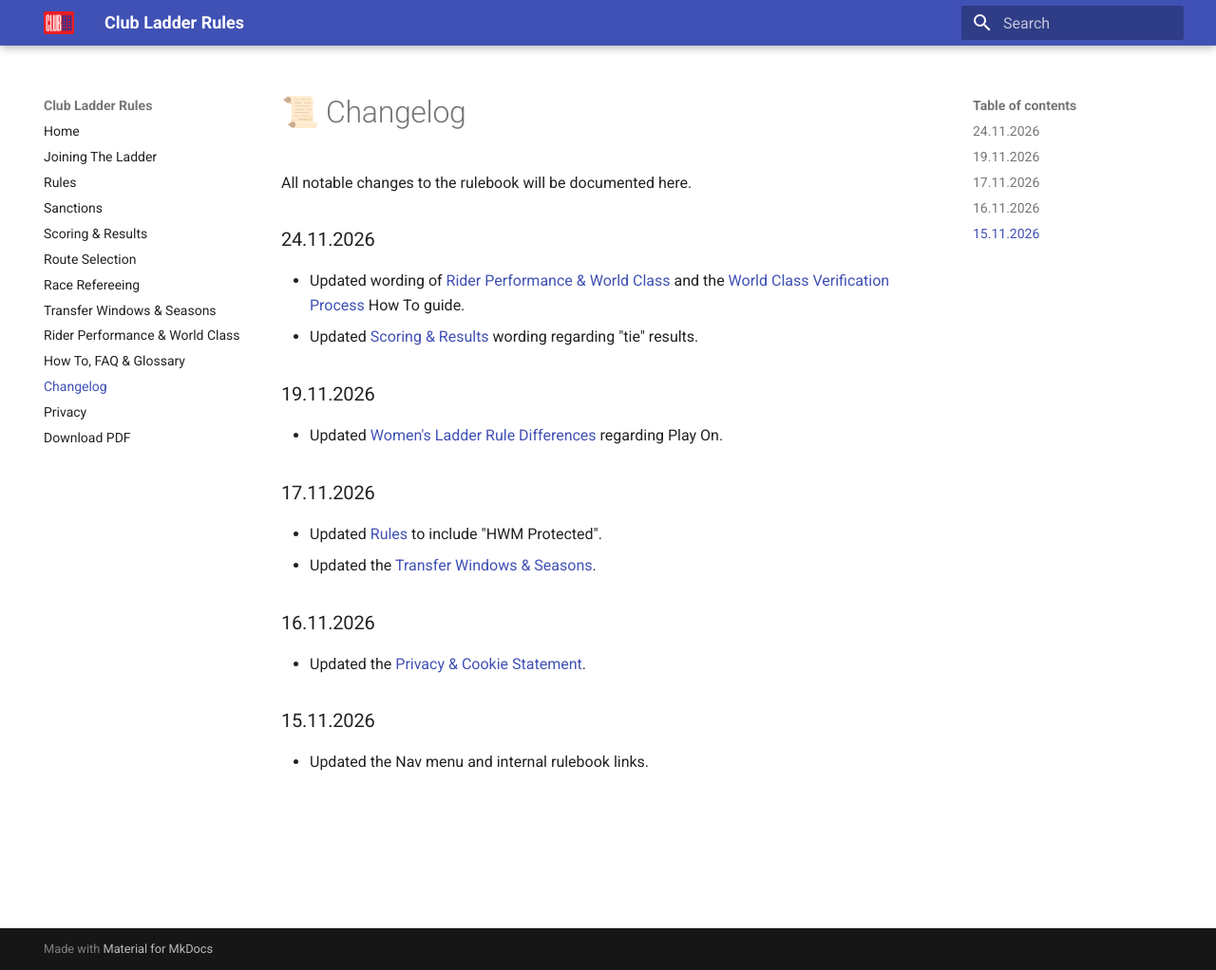
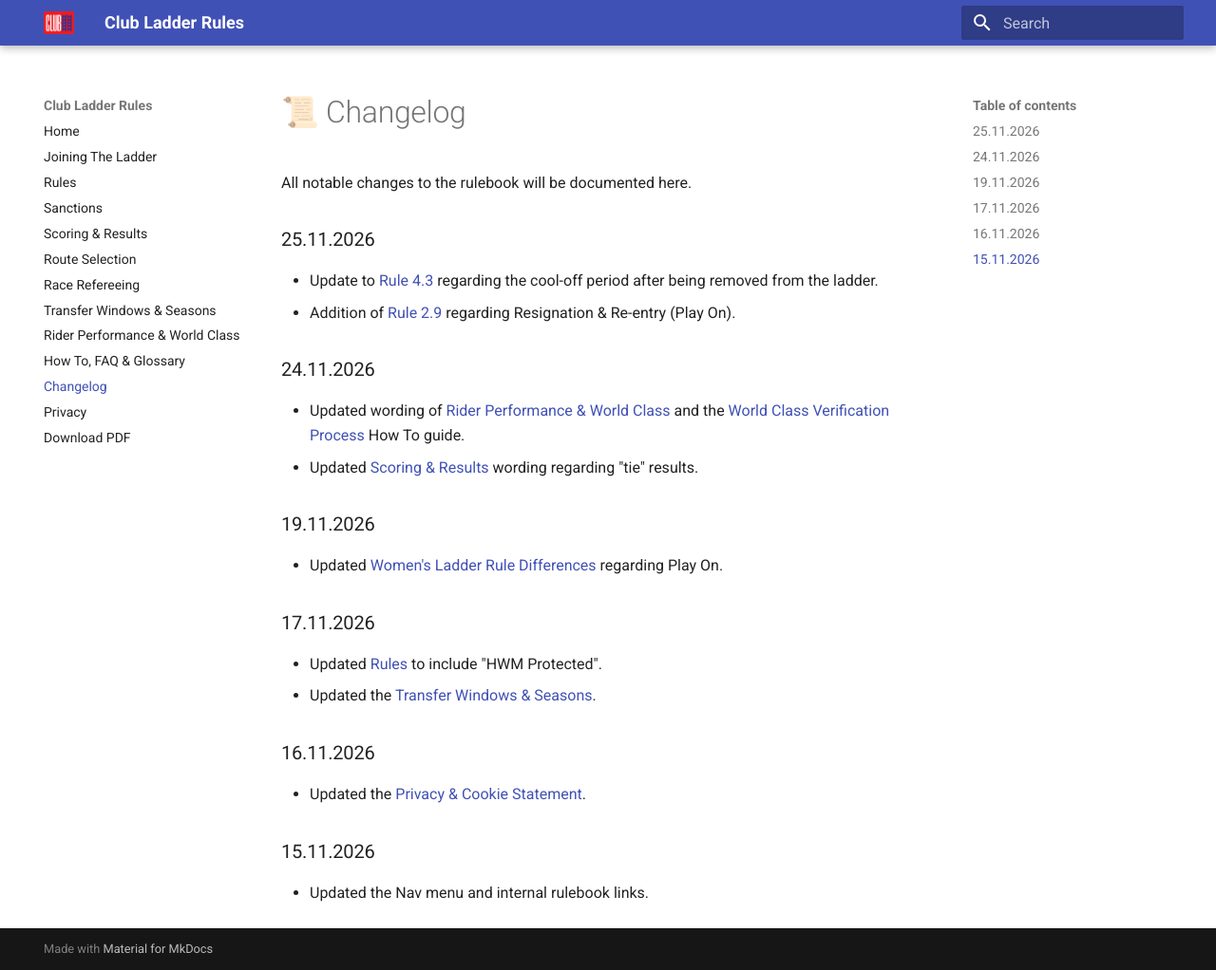
Before and after one commit to gazhay/rules-clubladder, an MkDocs documentation site: the page built from docs/changelog.md, in a window 1280 px wide and 1022 px high. Shown: the whole window at 95% size. Built offline with MkDocs 1.6.1 and Material for MkDocs 9.7.7, drawn with Linux system fonts in a browser that asks for light colours.

Commit message:
Update changelog.md

```diff
--- a/docs/changelog.md
+++ b/docs/changelog.md
@@ -1,6 +1,10 @@
 # 📜 Changelog
 
 All notable changes to the rulebook will be documented here.
+
+### 25.11.2026
+* Update to [Rule 4.3](https://gazhay.github.io/rules-clubladder/rules/#4-challenge-scheduling-rules) regarding the cool-off period after being removed from the ladder.
+* Addition of [Rule 2.9](https://gazhay.github.io/rules-clubladder/rules/#2-team-composition-roster-management) regarding Resignation & Re-entry (Play On).
 
 ### 24.11.2026
 * Updated wording of [Rider Performance & World Class](https://gazhay.github.io/rules-clubladder/performance/) and the [World Class Verification Process](https://gazhay.github.io/rules-clubladder/how-to/#world-class-verification-process) How To guide.
```
